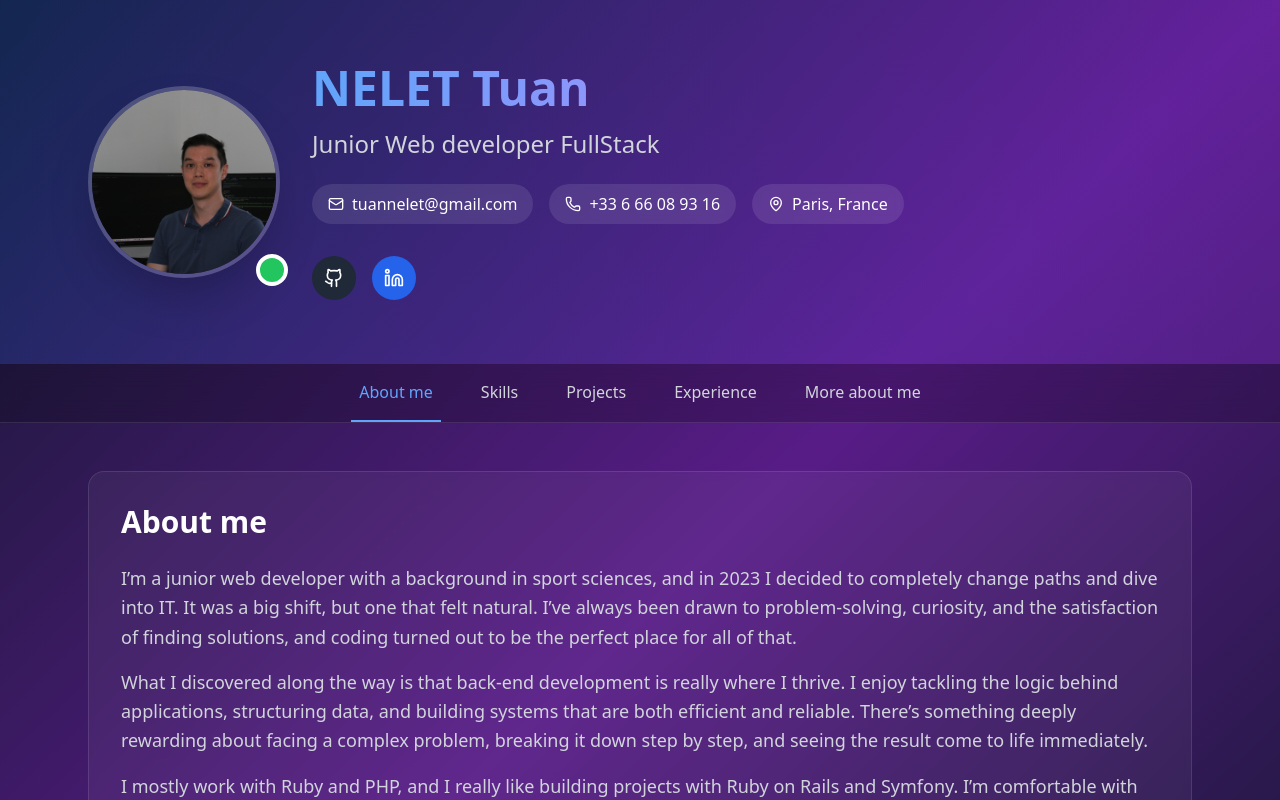
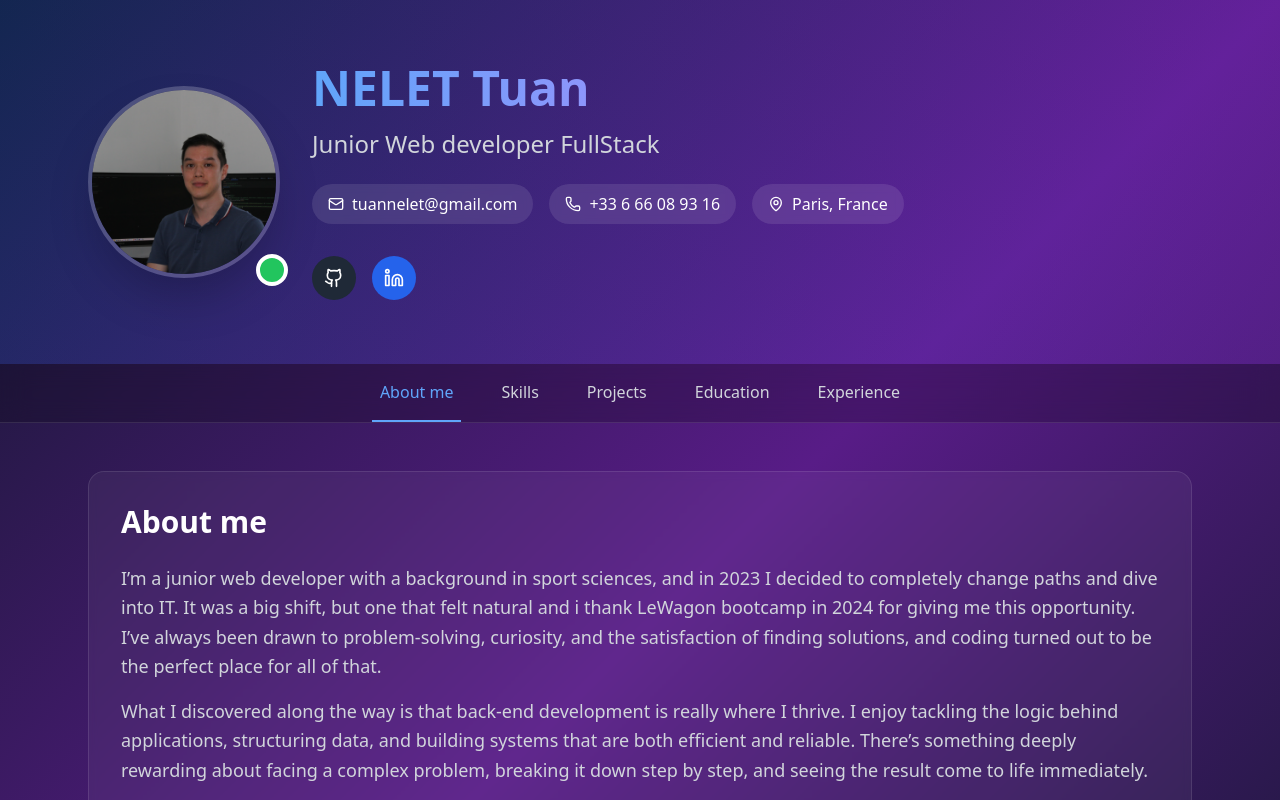
Before and after one commit to Goldoplot/Portfolio-resume, a React (Vite) app: page / in a window 1280 px wide. Shown: the top 800 px of the page. Built offline with nearby package versions, Linux system fonts and the light colour scheme.

Commit message:
updating data of experiences and skills

```diff
--- a/src/components/About.jsx
+++ b/src/components/About.jsx
@@ -6,7 +6,7 @@ export default function About() {
             <div className="text-gray-300 text-lg leading-relaxed space-y-4">
                 <p>
                     I’m a junior web developer with a background in sport sciences, and in 2023 I decided to completely change paths and dive into IT.
-                    It was a big shift, but one that felt natural.
+                    It was a big shift, but one that felt natural and i thank LeWagon bootcamp in 2024 for giving me this opportunity.
                     I’ve always been drawn to problem-solving, curiosity, and the satisfaction of finding solutions, and coding turned out to be the perfect place for all of that.
                 </p>
                 <p>
@@ -24,7 +24,7 @@ export default function About() {
                     I enjoy exploring new technologies, trying out best practices, and figuring out how to make things not only work, but work well.
                 </p>
                 <p>
-                    My goal is simple: to keep growing as a developer, contribute to meaningful projects, and collaborate with people who value creativity, efficiency, and technical excellence.
+                    My goal is simple: to keep growing as a backend developer, contribute to meaningful projects, and collaborate with people who value creativity, efficiency, and technical excellence.
                     I see coding as a journey, and I’m excited to keep pushing forward, learning more, and solving new challenges along the way.
                 </p>
             </div>
--- a/src/components/Experience.jsx
+++ b/src/components/Experience.jsx
@@ -2,7 +2,7 @@
 export default function Experience({ experience, education }) {
     return (
         <div className="space-y-8">
-            <h2 className="text-3xl font-bold text-white mb-8">Experience & Education</h2>
+            <h2 className="text-3xl font-bold text-white mb-8">Education</h2>
 
             <div className="bg-white/5 backdrop-blur-sm rounded-2xl p-8 border border-white/10">
                 <h3 className="text-2xl font-bold text-white mb-6">IT Experience</h3>
--- a/src/components/Navigation.jsx
+++ b/src/components/Navigation.jsx
@@ -4,8 +4,8 @@ export default function Navigation({ activeTab, setActiveTab }) {
         { id: 'about', label: 'About me' },
         { id: 'skills', label: 'Skills' },
         { id: 'projects', label: 'Projects' },
-        { id: 'experience', label: 'Experience' },
-        { id: 'more_about_me', label: 'More about me' }
+        { id: 'experience', label: 'Education' },
+        { id: 'more_about_me', label: 'Experience' }
     ];
 
     return (
--- a/src/data/portfolioData.js
+++ b/src/data/portfolioData.js
@@ -11,9 +11,9 @@ export const profile = {
 };
 
 export const skills = {
-    frontend: ["React", "JavaScript", "HTML5", "CSS3", "Tailwind CSS", "Vue.js"],
-    backend: ["PHP", "Node.js", "Ruby", "MySQL", "MongoDB", "REST API"],
-    tools: ["Git", "Docker", "AI Claude and ChatGPT", "Figma", "PHPstorm"],
+    frontend: ["JavaScript", "HTML", "CSS"],
+    backend: ["PHP", "Ruby", "MySQL"],
+    tools: ["Git", "Docker", "AI Claude", "Figma"],
     languages: ["French", "English", "Spanish"]
 };
 
@@ -89,6 +89,12 @@ export const education = [
         school: "LeWagon",
         period: "2023 - 2024",
         description: "Le Wagon’s Web Development Bootcamp is an intensive, immersive full-stack training program that combines web development with AI integration. It's designed to prepare learners for professional careers by teaching them how to build and deploy real-world applications. "
+    },
+    {
+        degree: "Bachelor in sports sciences",
+        school: "University Paris Saclay",
+        period: "2010 - 2015",
+        description: "Comprehensive studies in anatomy, physiology, biomechanics, and nutrition. Gained practical experience through internships and projects focused on athletic performance and health promotion."
     }
 ];
 
@@ -175,6 +181,16 @@ export const timelineEvents = [
     },
     {
         id: 8,
+        date: "2023 /2024",
+        title: "LeWagon",
+        type: "education",
+        description: "Completed an intensive web development bootcamp",
+        details: "Acquired full-stack web development skills, including proficiency in HTML, CSS, JavaScript, Ruby on Rails, and database management. Developed problem-solving abilities and a strong foundation in software development principles.",
+        icon: "🎓",
+        color: "bg-blue-500"
+    },
+    {
+        id: 9,
         date: "2024 / 2025",
         title: "Botanic",
         type: "work",
```
